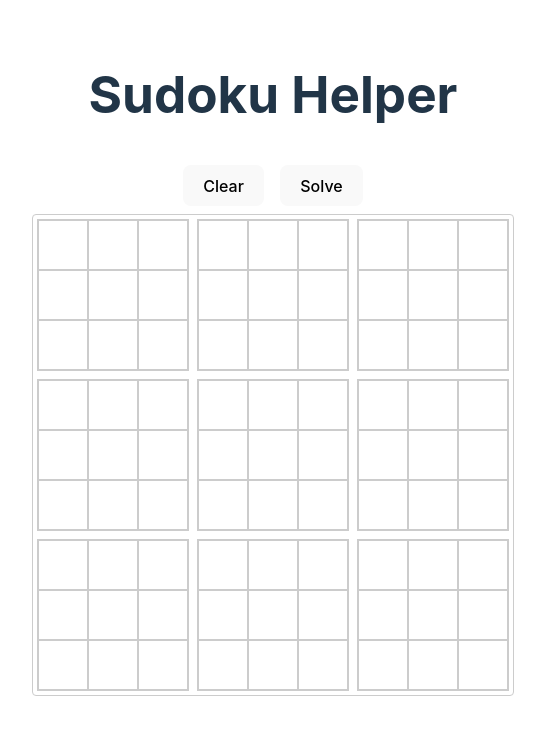
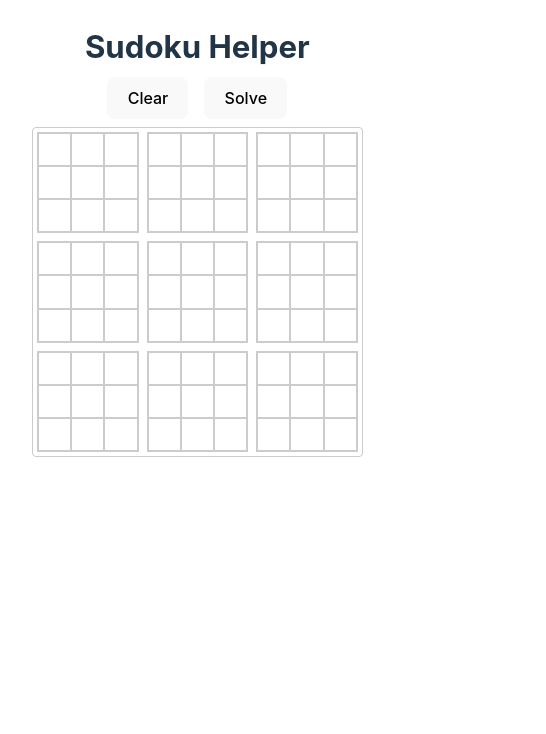
Before and after one commit to eirikurt/sudoku-helper, a React (Vite) app: page / in a window 390 px wide. Shown: the top 734 px of the page, 546 px wide, since content can reach past the window. Built offline with nearby package versions, Linux system fonts and the light colour scheme.

Commit message:
let things scale better on mobile

```diff
--- a/src/components/common.css
+++ b/src/components/common.css
@@ -1,11 +1,25 @@
 :root {
     --border-color: #ccc;
+    --cell-font-size: 24px;
+    --other-font-size: 22px;
+}
+
+@media only screen and (max-width: 600px) {
+  :root {
+    --cell-font-size: 4vmin;
+    --other-font-size: 3vmin;
+  }
+  h1 {
+    font-size: 8vmin !important;
+    line-height: 1 !important;
+    margin-top: 0 !important;
+    margin-bottom: 0.2em !important;
+  }
 }
 
 .board {
     border: 1px solid var(--border-color);
     border-radius: 4px;
-
 }
 
 .row {
@@ -19,14 +33,14 @@
 }
 
 .cell {
-    --cell-size: 48px;
+    --cell-size: 2em;
     width: var(--cell-size);
     height: var(--cell-size);
     border: 1px solid var(--border-color);
     display: flex;
     justify-content: center;
     align-items: center;
-    font-size: 24px;
+    font-size: var(--cell-font-size);
     font-weight: 500;
     cursor: default;
 }
@@ -51,17 +65,17 @@
 }
 
 .possible-values {
-    margin-top: 8px;
+    margin-top: 0.3em;
     display: flex;
     flex-direction: row;
-    gap: 8px;
-    font-size: 22px;
+    gap: 0.3em;
+    font-size: var(--other-font-size);
 }
 
 .clear-button {
-    margin: 8px;
-    gap: 8px;
-    font-size: 22px;
+    margin: 0.3em;
+    gap: 0.3em;
+    font-size: var(--other-font-size);
 }
 
 .conflicted {
```
